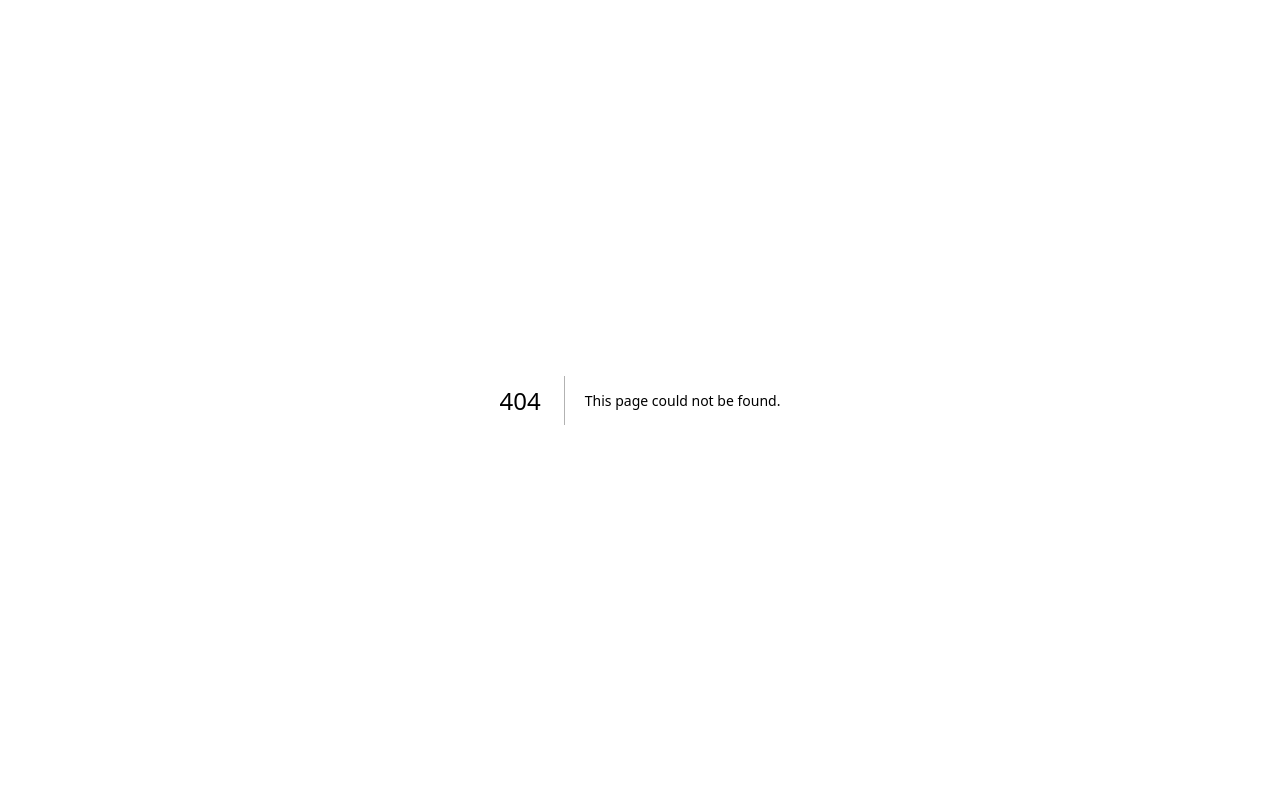
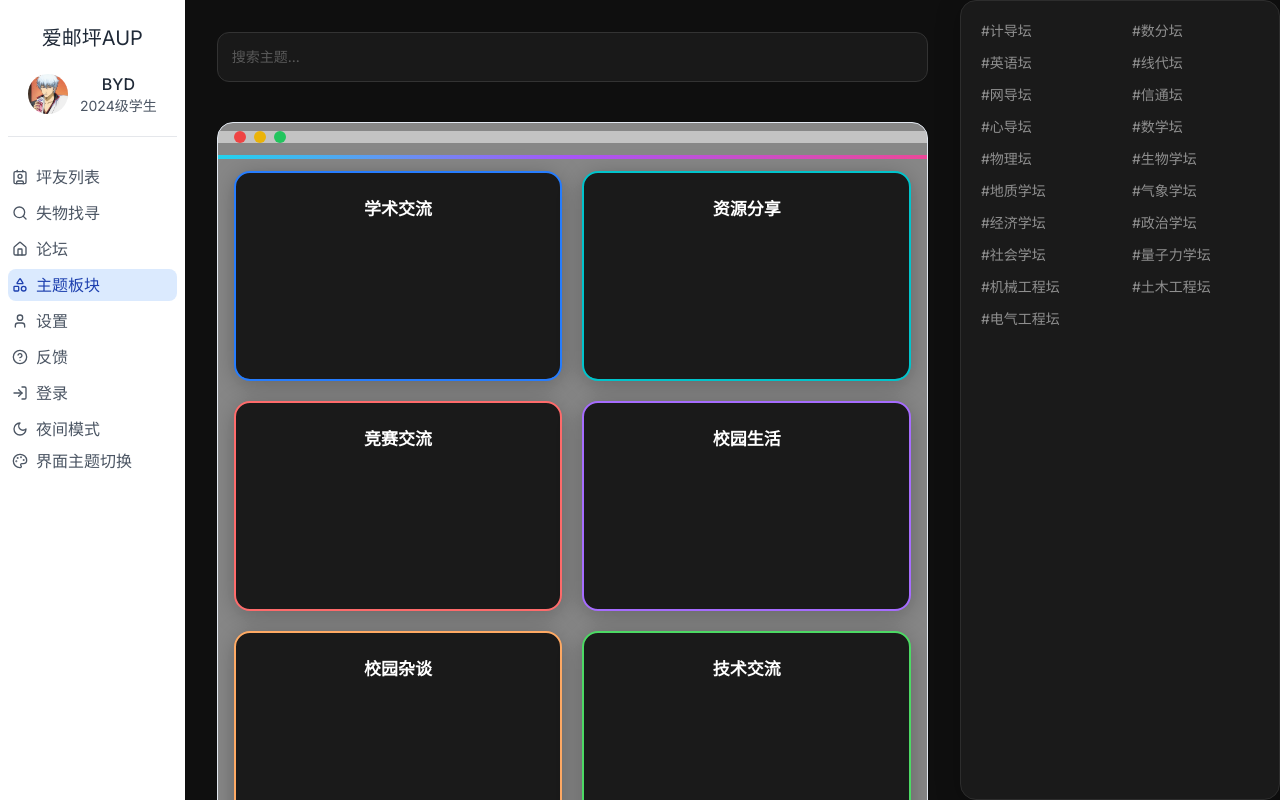
Before and after one commit to Dvcode982/AUP-DEMO, a Next.js app: page /topic-block in a window 1280 px wide. Before the commit this address had no page. Built offline with nearby package versions, Linux system fonts and the light colour scheme.

Commit message:
fontend upd

```diff
--- a/app/components/SearchBar.tsx
+++ b/app/components/SearchBar.tsx
@@ -15,7 +15,7 @@ const SearchBar = () => {
   if (!mounted) return null;
 
   return (
-    <div className="flex items-center space-x-2 bg-white dark:bg-gray-800 p-2 rounded-lg border border-gray-200 dark:border-gray-700">
+    <div className="flex items-center space-x-2 bg-white dark:bg-gray-800 p-2 rounded-lg border border-gray-200 dark:border-gray-700 opacity-80">
       {/* 搜索框 */}
       <div className="relative flex-1 ">
         <SearchIcon className="absolute left-3 top-1/2 transform -translate-y-1/2 text-gray-400 dark:text-gray-500" />
--- a/app/components/Sidebar.tsx
+++ b/app/components/Sidebar.tsx
@@ -23,14 +23,17 @@ const Sidebar = () => {
   // 切换背景图片函数
   const toggleBackgroundImage = () => {
     if (!isCustomBackground) {
-      // 设置为指定背景图片，请替换为你实际的图片路径
-      document.body.style.backgroundImage = "url('/images/EVA_BG.jpg')";
+      // 使用 linear-gradient 创建遮罩效果
+      document.body.style.backgroundImage = "linear-gradient(rgba(40, 40, 40, 0.39), rgba(40, 40, 40, 0.19)), url('/images/EVA_BG.jpg')";
       document.body.style.backgroundSize = "cover";
       document.body.style.backgroundRepeat = "no-repeat";
+      document.body.style.backgroundBlendMode = "normal";
       setIsCustomBackground(true);
+
     } else {
       // 恢复原来的背景
       document.body.style.backgroundImage = "";
+      document.body.style.backgroundBlendMode = "";
       setIsCustomBackground(false);
     }
   };
@@ -44,7 +47,7 @@ const Sidebar = () => {
     { href: '/messages', label: '坪友列表', icon: Contact },
     { href: '/lost-and-found', label: '失物找寻', icon: Search },
     { href: '/', label: '论坛', icon: Home },
-    { href: '/2', label: '主题板块', icon: Shapes },
+    { href: '/topic-block', label: '主题板块', icon: Shapes },
     { href: '/1', label: '设置', icon: User },
     { href: '/feedback', label: '反馈', icon: HelpCircle },
   ];
--- a/app/components/messages/ChatWindow.tsx
+++ b/app/components/messages/ChatWindow.tsx
@@ -70,7 +70,7 @@ export default function ChatWindow({ chatId }: ChatWindowProps) {
   }
 
   return (
-    <div className="relative flex flex-col h-full border border-border rounded-2xl overflow-hidden bg-white dark:bg-gray-800 bg-opacity-50 dark:bg-opacity-50">
+    <div className="relative flex flex-col h-full border border-border rounded-2xl overflow-hidden bg-white dark:bg-gray-800 opacity-80  ">
 
       <div className="p-2 flex items-center z-20 bg-opacity-50 dark:bg-opacity-50">
       {/* 终端窗口顶部按钮 */}
--- a/app/globals.css
+++ b/app/globals.css
@@ -34,8 +34,8 @@
 
   --radius: 0.5rem;
 
-  --background-dark: 222.2 84% 4.9%;
-  --foreground-dark: 210 40% 98%;
+  --background-dark: 216.52 34.33% 13.14%;  /* 偏蓝的深灰色背景 */
+  --foreground-dark: 210 29% 16%;
 
   --card-dark: 222.2 84% 4.9%;
   --card-foreground-dark: 210 40% 98%;
--- a/app/page.tsx
+++ b/app/page.tsx
@@ -38,18 +38,15 @@ export default function Home() {
   const [selectedChat] = useState<string | null>('2')
 
   return (
-    <div className="flex h-screen bg-gradient-to-br from-blue-50 to-indigo-50 dark:from-gray-900 dark:to-gray-800">
-      {/* 左侧 Sidebar */}
+    <div className="flex h-screen bg-gradient-to-br ">
       <Sidebar />
 
-      {/* 主体内容：左右分栏 */}
-      <main className="flex-1 p-4 overflow-hidden flex gap-4">
+      <main className="flex-1 pt-4 pb-4 pl-4 overflow-hidden flex">
         {/* 左侧：帖子列表，占据 50% */}
-        <div className="w-1/2 flex flex-col">
+        <div className="w-2/3 flex flex-col mr-4">
           <SearchBar />
 
-          {/* 帖子内容区域，纵向排列 */}
-          <div className="flex flex-col space-y-4 mt-4 overflow-y-auto" style={{ maxHeight: 'calc(100vh - 140px)' }}>
+          <div className="flex flex-col space-y-4 mt-6 overflow-y-auto" style={{ maxHeight: 'calc(100vh - 140px)' }}>
             {posts.map(post => (
               <Post key={post.id} {...post} />
             ))}
@@ -57,7 +54,7 @@ export default function Home() {
         </div>
 
         {/* 右侧：聊天窗口，占据 50% */}
-        <div className="w-1/2 flex flex-col">
+        <div className="w-full flex flex-col">
           {selectedChat ? (
             <ChatWindow chatId={selectedChat} />
           ) : (
--- /dev/null
+++ b/app/topic-block/page.tsx
@@ -0,0 +1,89 @@
+'use client'
+import Sidebar from '../components/Sidebar'
+
+// 主题颜色配置表
+const TOPIC_COLORS = {
+  '学术交流': { border: '#267DFF', glow: 'rgba(38,125,255,0.3)' },
+  '资源分享': { border: '#00C4CC', glow: 'rgba(0,196,204,0.3)' },
+  '竞赛交流': { border: '#FF6B6B', glow: 'rgba(255,107,107,0.3)' },
+  '校园生活': { border: '#A66CFF', glow: 'rgba(166,108,255,0.3)' },
+  '校园杂谈': { border: '#FFAA64', glow: 'rgba(255,170,100,0.3)' },
+  '技术交流': { border: '#4CD964', glow: 'rgba(76,217,100,0.3)' }
+}
+
+export default function TopicBlock() {
+  return (
+    <div className="flex h-screen bg-[#0F0F0F] text-white">
+      <Sidebar />
+
+      <main className="flex-1 p-8 overflow-y-auto">
+        {/* 搜索框 */}
+        <div className="mb-10">
+          <input
+            type="text"
+            placeholder="搜索主题..."
+            className="w-full p-3.5 bg-[#191919] text-[#E0E0E0] rounded-xl
+                   placeholder:text-[#5A5A5A] focus:outline-none focus:ring-2
+                   focus:ring-[#007AFF] border border-[#333333] text-sm"
+          />
+        </div>
+
+        {/* 主题卡片区 */}
+        <div className="relative flex flex-col h-full border border-border rounded-2xl overflow-hidden bg-white dark:bg-gray-800 bg-opacity-50 dark:bg-opacity-50">
+        <div className="absolute top-0 left-0 right-0 h-3 bg-white dark:bg-gray-800 flex items-center px-4 z-20 mt-2 bg-opacity-50 dark:bg-opacity-50">
+        <div className="w-3 h-3 bg-red-500 rounded-full mr-2"></div>
+        <div className="w-3 h-3 bg-yellow-500 rounded-full mr-2"></div>
+        <div className="w-3 h-3 bg-green-500 rounded-full"></div>
+        <div className="absolute top-0  left-0 right-0 h-1 bg-gradient-to-r from-cyan-400 via-purple-500 to-pink-500 z-20 mt-6 overflow-hidden"></div>
+        </div>
+
+          <div className="grid grid-cols-2 gap-5 flex-auto relative z-10 flex-grow overflow-y-auto p-4 pt-12">
+            {Object.entries(TOPIC_COLORS).map(([topic, colors]) => (
+              <div
+                key={topic}
+                className="group relative p-6 bg-[#1A1A1A] rounded-2xl border-2
+                        transition-all cursor-pointer shadow-[0_4px_24px_rgba(0,0,0,0.25)]
+                        hover:shadow-[0_8px_32px_var(--glow)]"
+                style={{
+                  borderColor: colors.border,
+                  '--glow': colors.glow
+                }}
+              >
+                {/* 发光效果 */}
+                <div className="absolute inset-0 rounded-2xl opacity-0 group-hover:opacity-100
+                              transition-opacity bg-[var(--glow)] blur-xl" />
+
+                <div className="relative text-center font-semibold text-[17px]
+                              group-hover:scale-105 transition-transform">
+                  {topic}
+                </div>
+              </div>
+            ))}
+          </div>
+
+
+        </div>
+      </main>
+      {/* 标签区 */}
+      <div className="w-[320px] bg-[#1A1A1A] p-5 rounded-2xl
+                        border border-[#2D2D2D] shadow-[0_4px_24px_rgba(0,0,0,0.25)]">
+            <div className="grid grid-cols-2 gap-x-6 gap-y-3 text-[#8F8F8F]">
+              {[
+                '#计导坛', '#数分坛', '#英语坛', '#线代坛',
+                '#网导坛', '#信通坛', '#心导坛', '#数学坛',
+                '#物理坛', '#生物学坛', '#地质学坛', '#气象学坛',
+                '#经济学坛', '#政治学坛', '#社会学坛', '#量子力学坛',
+                '#机械工程坛', '#土木工程坛', '#电气工程坛'
+              ].map((tag) => (
+                <span
+                  key={tag}
+                  className="text-sm hover:text-[#E0E0E0] transition-colors cursor-pointer"
+                >
+                  {tag}
+                </span>
+              ))}
+            </div>
+          </div>
+    </div>
+  )
+}
--- a/tailwind.config.ts
+++ b/tailwind.config.ts
@@ -10,8 +10,14 @@ const config: Config = {
   theme: {
   	extend: {
   		colors: {
-  			background: 'hsl(var(--background))',
-  			foreground: 'hsl(var(--foreground))',
+  			background: {
+				DEFAULT: 'hsl(var(--background))', // 默认背景色
+          		dark: 'hsl(var(--background )', // 暗黑模式下的背景色
+			},
+			foreground: {
+				DEFAULT: 'hsl(var(--foreground))',
+				dark: 'hsl(var(--background) )',
+			  },
   			card: {
   				DEFAULT: 'hsl(var(--card))',
   				foreground: 'hsl(var(--card-foreground))'
```
